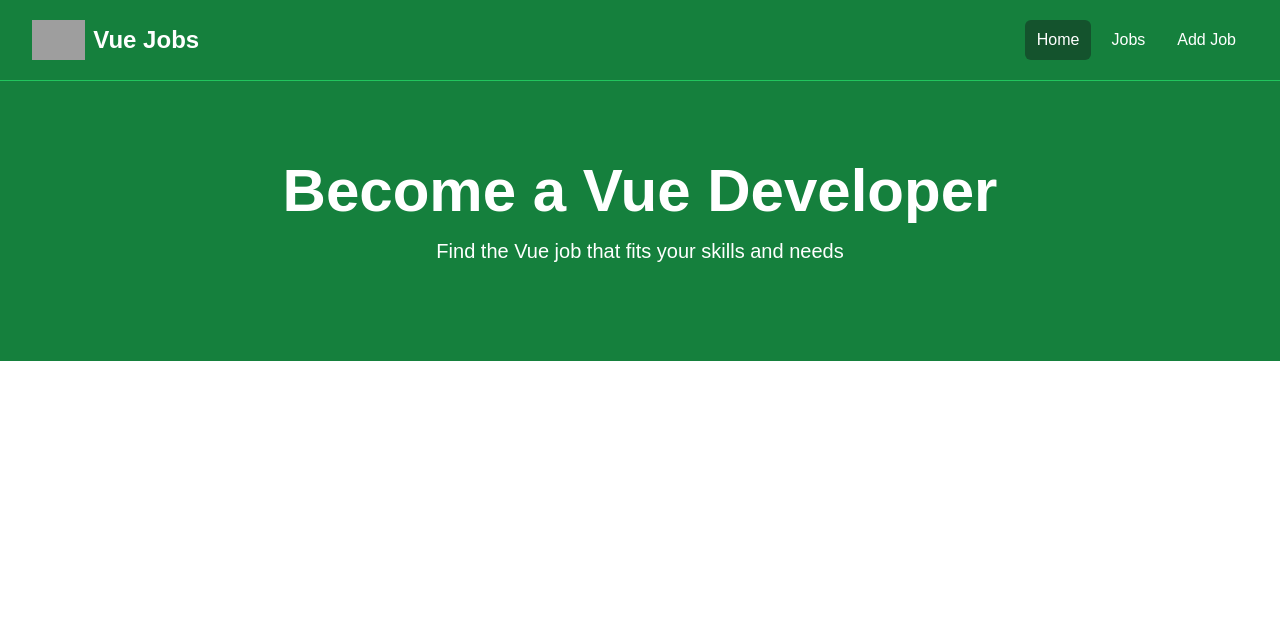
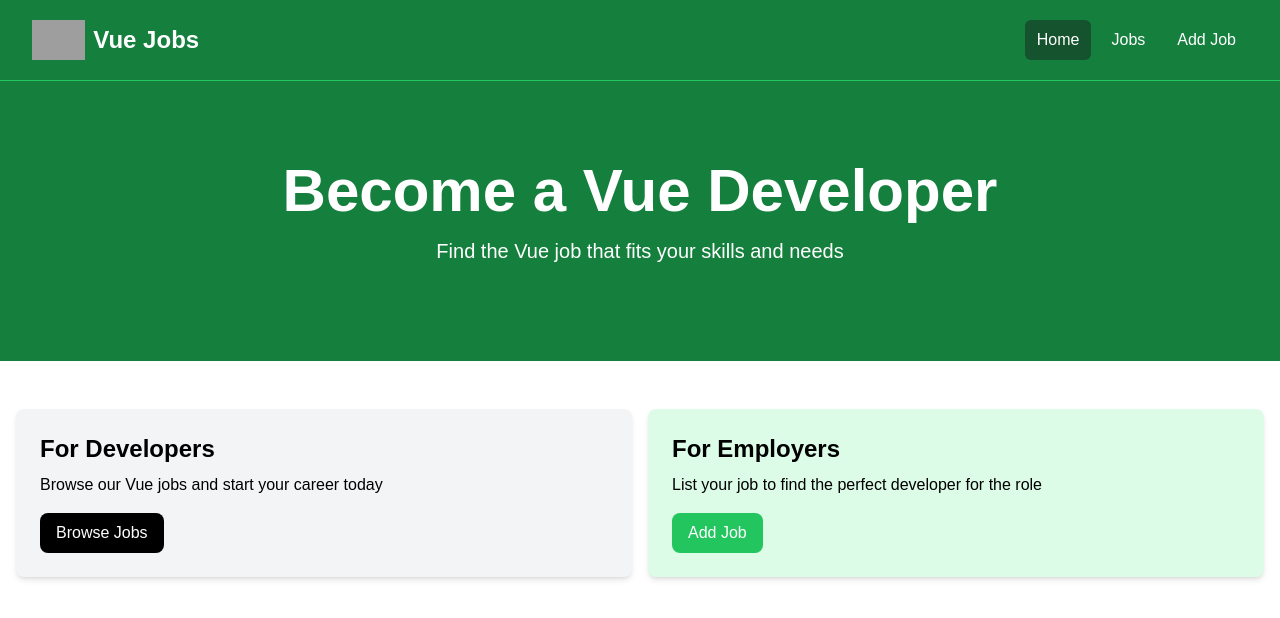
Before and after one commit to schmeb0704/vueTutorial, a Vue app: page / in a window 1280 px wide. Shown: the top 618 px of the page. Built offline with nearby package versions, Linux system fonts and the light colour scheme; grey boxes are pictures that could not be loaded.

Commit message:
feat: add HomeCard section

```diff
--- a/src/App.vue
+++ b/src/App.vue
@@ -1,9 +1,11 @@
 <script setup>
 import Navbar from './components/Navbar.vue';
 import Hero from './components/Hero.vue';
+import HomeCards from './components/HomeCards.vue';
 </script>
 
 <template>
   <Navbar></Navbar>
   <Hero></Hero>
+  <HomeCards></HomeCards>
 </template>
--- /dev/null
+++ b/src/components/HomeCards.vue
@@ -0,0 +1,37 @@
+<script setup>
+
+</script>
+
+<template>
+
+    <section class="py-4">
+      <div class="container-xl lg:container m-auto">
+        <div class="grid grid-cols-1 md:grid-cols-2 gap-4 p-4 rounded-lg">
+          <div class="bg-gray-100 p-6 rounded-lg shadow-md">
+            <h2 class="text-2xl font-bold">For Developers</h2>
+            <p class="mt-2 mb-4">
+              Browse our Vue jobs and start your career today
+            </p>
+            <a
+              href="jobs.html"
+              class="inline-block bg-black text-white rounded-lg px-4 py-2 hover:bg-gray-700"
+            >
+              Browse Jobs
+            </a>
+          </div>
+          <div class="bg-green-100 p-6 rounded-lg shadow-md">
+            <h2 class="text-2xl font-bold">For Employers</h2>
+            <p class="mt-2 mb-4">
+              List your job to find the perfect developer for the role
+            </p>
+            <a
+              href="add-job.html"
+              class="inline-block bg-green-500 text-white rounded-lg px-4 py-2 hover:bg-green-600"
+            >
+              Add Job
+            </a>
+          </div>
+        </div>
+      </div>
+    </section>
+</template>
```
